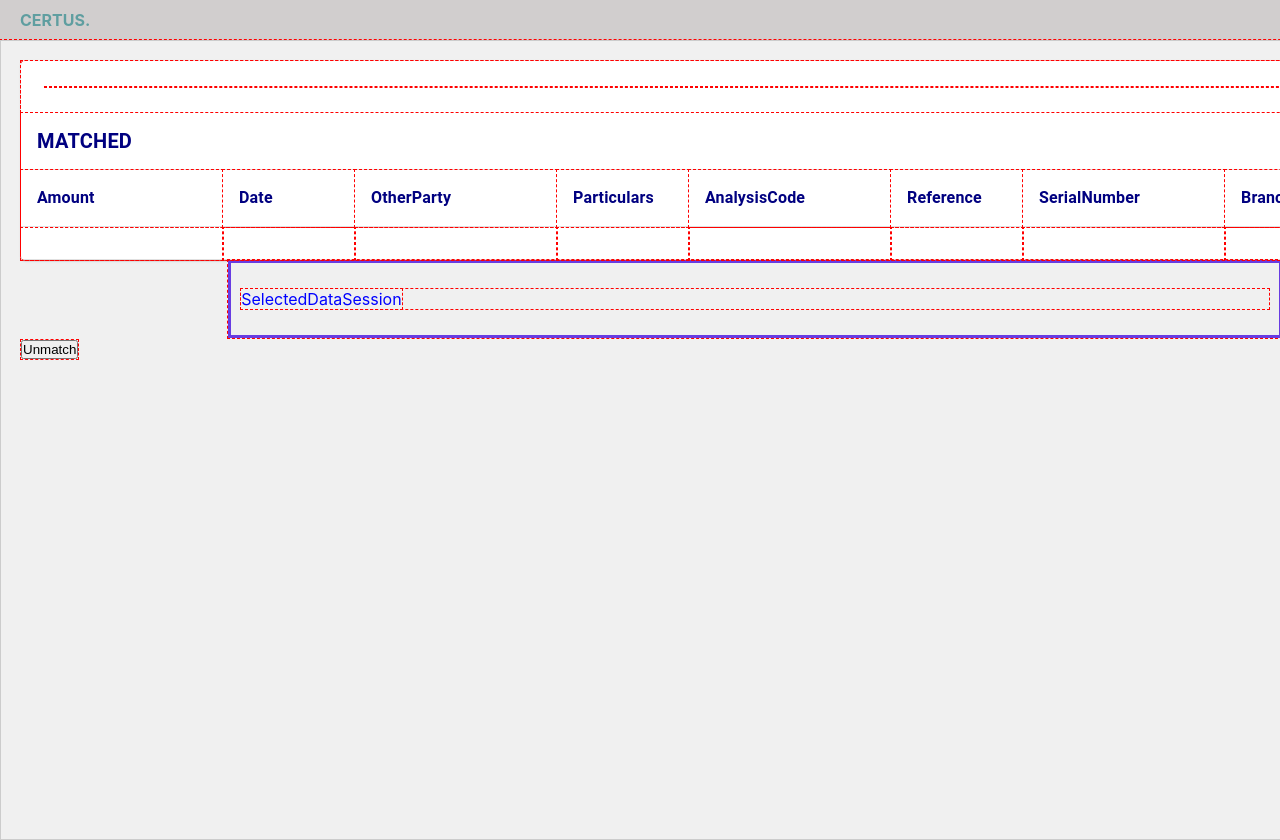
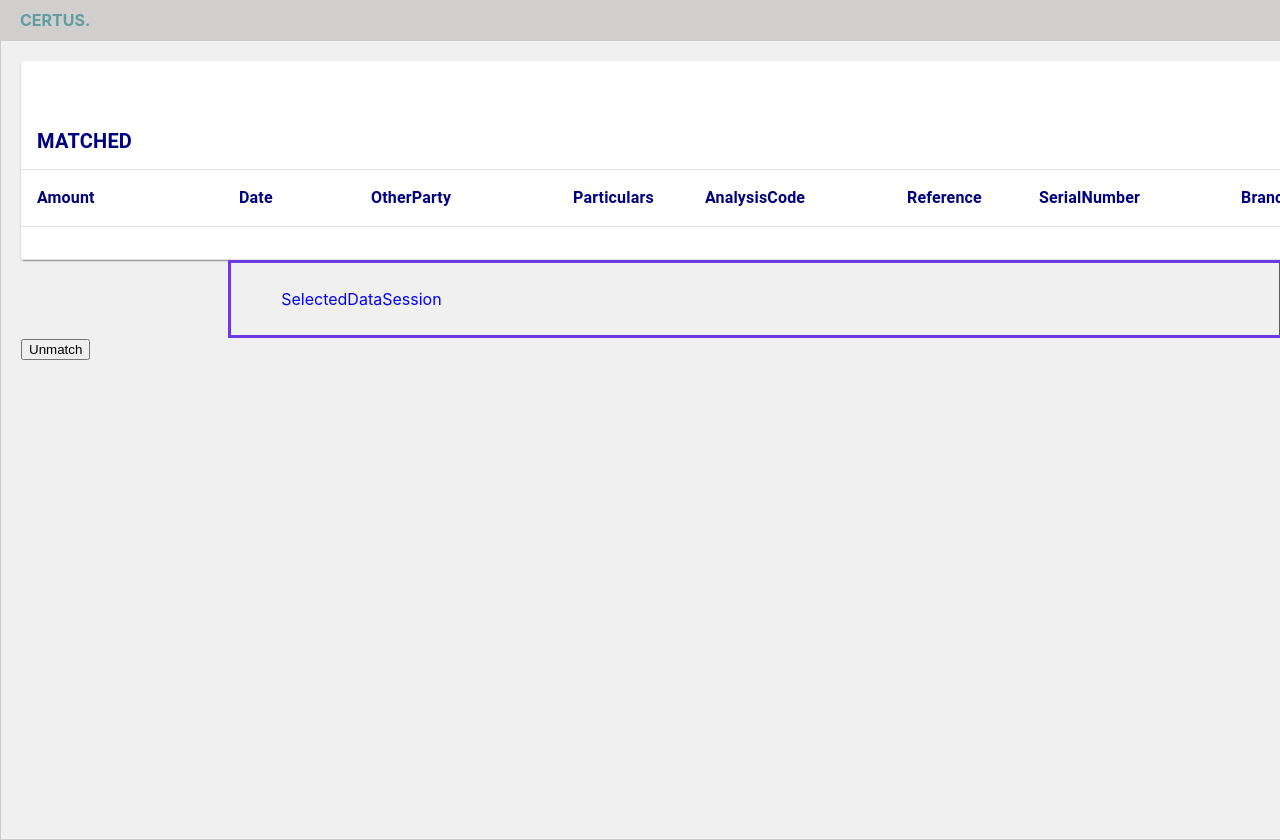
Before and after one commit to pitapit94/certus-assignment, a React (Create React App) app: page / in a window 1280 px wide. Shown: the top 840 px of the page. Built offline with nearby package versions, Linux system fonts and the light colour scheme.

Commit message:
Update App.css

```diff
--- a/src/App.css
+++ b/src/App.css
@@ -1,8 +1,3 @@
-* {
-  padding: 0;
-  outline: 1px dashed red;
-}
-
 .header {
   place-items: center;
   background-color: rgb(209, 206, 206);
```
